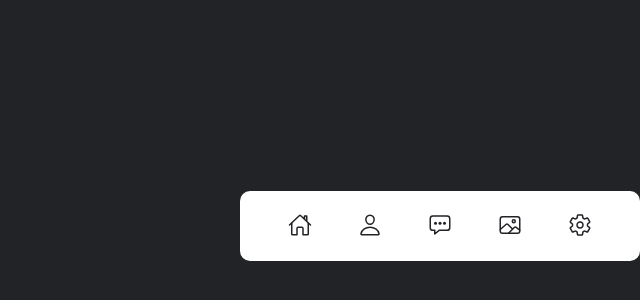
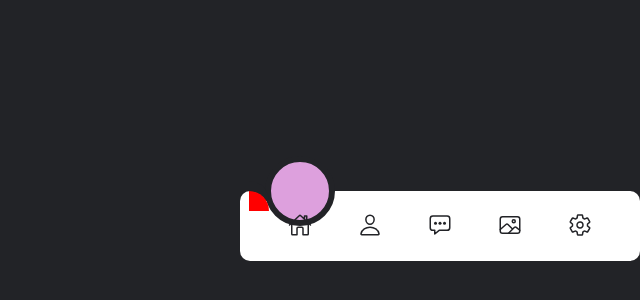
Before and after one commit to ILRSBandara/Magic-Navigation-bar, a plain HTML site: page index.html in a window 1280 px wide. Shown: the part 174-474 px from the top of the page, without its empty margins (640-1280 px from the left). Drawn offline with nearby package versions, Linux system fonts and the light colour scheme.

Commit message:
Created the Indicator

```diff
--- a/index.html
+++ b/index.html
@@ -7,7 +7,7 @@
 <body>
     <div class="navigation">
         <u1>
-            <li class="list">
+            <li class="list active">
                 <a href="#">
                     <span class="icon">
                         <ion-icon name="home-outline"></ion-icon>
@@ -47,6 +47,7 @@
                     <span class="text">Settings</span>
                 </a>
             </li>
+            <div class="indicator"></div>
         </u1>
     </div>
     <script type="module" src="https://unpkg.com/ionicons@7.1.0/dist/ionicons/ionicons.esm.js"></script>
--- a/style.css
+++ b/style.css
@@ -12,7 +12,6 @@
 body
 {
     display: flex;
-    justify-self: center;
     justify-self: right;
     align-items: center;
     min-height: 100vh;
@@ -63,7 +62,7 @@ body
     transition: 0.5s;
     color: var(--clr);
 }
-.navigation u1 li:hover a .icon
+.navigation u1 li:active a .icon
 {
     transform: translateY(-25px);
 }
@@ -78,8 +77,31 @@ body
     opacity: 0;
     transform: translateY(20px);
 }
-.navigation u1 li:hover a .text
+.navigation u1 li:active a .text
 {
     opacity: 1;
     transform: translateY(10px);
 }
+.indicator
+{
+    position: absolute;
+    top: -50%;
+    width: 70px;
+    height: 70px;
+    background: plum;
+    border-radius: 50%;
+    border: 6px solid var(--clr);
+    transition: 0.5s;
+}
+.indicator::before
+{
+    content: '';
+    position: absolute;
+    top: 50%;
+    left: -22px;
+    width: 20px;
+    height: 20px;
+    background: red;
+    border-top-right-radius: 20px;
+    box-shadow: 0px -10px 0 0 var(--clr);
+}
```
